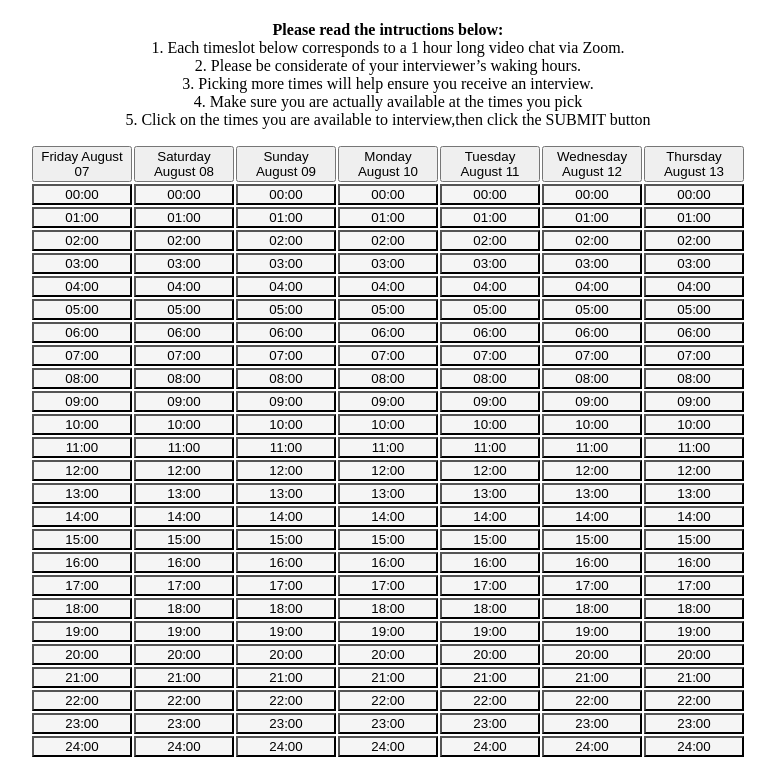
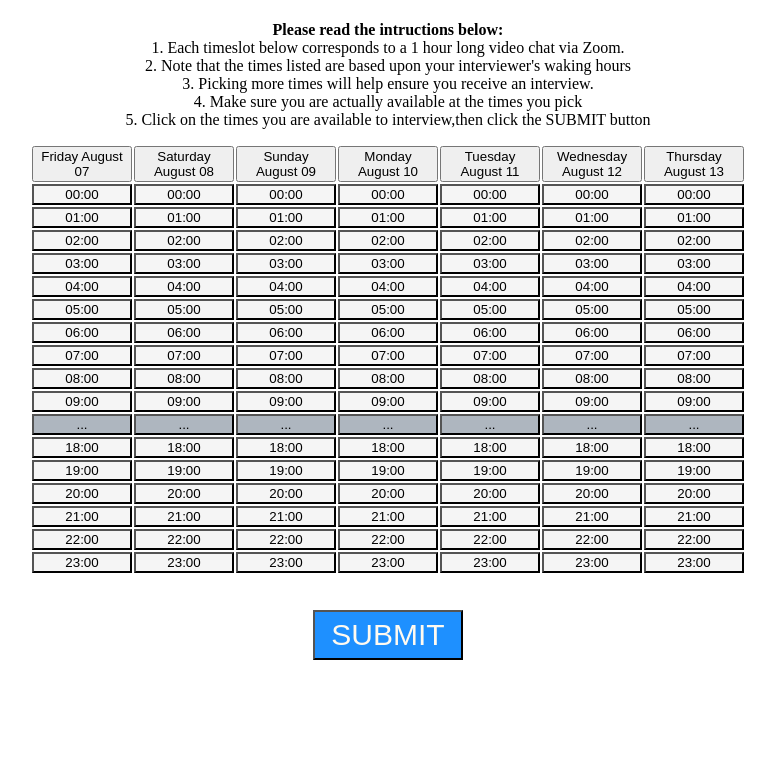
Before and after one commit to gregorypsmith/alariss-scheduler-demo, a Flask app: page /candidate_scheduler in a window 1280 px wide. Shown: the part 45-812 px from the top of the page, without its empty margins (252-1027 px from the left). After the commit the page ends 705 px from the top, so only its background shows below. Run offline with Flask 2, Linux system fonts and the light colour scheme; some libraries are stand-ins or nearby versions.

Commit message:
minimal updates to stuff

```diff
--- a/scheduler_app/routes.py
+++ b/scheduler_app/routes.py
@@ -5,6 +5,7 @@ from flask import render_template, request, make_response, redirect, url_for
 from flask_mail import Message
 import os
 from flask import render_template
+import json
 
 admin_mail = os.environ.get('MAIL_USERNAME')
 
@@ -127,8 +128,11 @@ def candidate_scheduler():
 		candidate_time_info = 1 #will eventually be retrieved through the URL we sent, hardcoded for now
 		candidate_time_info = request.form['submit_times']
 		print(candidate_time_info)
+		as_dict = json.loads(candidate_time_info)
+		print(as_dict)
+		print(as_dict['timezone'])
 
-	return render_template('candidate_scheduler.html')
+	return render_template('candidate_scheduler.html', client_GMT_offput = -5, candidate_GMT_offset = 2)
 
 # schedule for client
 @app.route("/client_scheduler")
--- a/templates/candidate_scheduler.html
+++ b/templates/candidate_scheduler.html
@@ -13,7 +13,7 @@
 
     <div id="instructions">
         <p><b>Please read the intructions below:</b><br>1. Each timeslot below corresponds to a 1 hour long video chat via Zoom.<br>
-        2. Please be considerate of your interviewer’s waking hours.<br>
+        2. Note that the times listed are based upon your interviewer's waking hours<br>
         3. Picking more times will help ensure you receive an interview.<br>
         4. Make sure you are actually available at the times you pick <br>
         5. Click on the times you are available to interview,then click the SUBMIT button</p>
@@ -146,11 +146,15 @@ function makeRow(time, index){
     for (var i=0; i < 7; i++) {
       var cur_day_info = day_information[i];
       var selected_time = time + " on "+ cur_day_info["as_string_one_line"]
+      if(time == "..."){
+        $('.josh-class').append('<td>\n<button class="btn" style="width: 100px;background-color: #AEB6BF;" > ... </button></td>');
+      }
+      else{
       $('.josh-class').append('<td>\n<button class="btn" style="width: 100px; background-color: #F5F5F5;" onclick="update_selection(\''+selected_time+'\');"' +
        ' id ="'+selected_time+'">'+time.toString()+'</button></td>');
-
+      }
       // check index is counting correctly
-      console.log(index);
+      // console.log(index);
     }
 
     $('.josh-class').append('</div>');
@@ -161,9 +165,10 @@ function init_table(){
 
 day_information = get_info_for_next_n_days(7)
 console.log(day_information)
-var times = ["00:00", "01:00", "02:00", "03:00", "04:00", "05:00","06:00", "07:00", "08:00", "09:00", "10:00", "11:00", "12:00", "13:00",
-                 "14:00", "15:00", "16:00", "17:00", "18:00", "19:00", "20:00", "21:00", "22:00", "23:00", "24:00"];
 
+client_GMT_offset =12
+candidate_GMT_offset = 0
+times = get_acceptable_times(client_GMT_offset, candidate_GMT_offset)
 // $('.josh-class').append('<table>');
 $('.josh-class').append('<tr>');
 $('.josh-class').append('<div class="btn-group" role="group" aria-label="First group">');
@@ -180,6 +185,51 @@ times.forEach(makeRow);
 // $('.josh-class').append('</table>');
 }
 
+function get_acceptable_times(client_GMT_offset, candidate_GMT_offset){
+    var diff = candidate_GMT_offset - client_GMT_offset
+    var times = []
+    for(var i=30; i < 46; i++) {
+        // console.log("fuck fuck fuck a duck")
+        var num = (i + diff) % 24
+        // console.log(num)
+        // console.log("div 10 is")
+        // console.log(Math.floor(num/10))
+        // console.log("\n\n")
+
+        times.push(num)
+    }
+    return convert_to_str_array(times)
+
+}
+
+
+
+function convert_to_str_array(times){
+    var ret_str_array = []
+    times = times.sort(function(a, b) {
+                  return a - b;
+                });
+    console.log("fuckery")
+    console.log(times)
+    var prev = times[0]
+    for(var i=0; i < times.length; i++) {
+        var num_as_str = ""
+        var num = times[i]
+        if(num - prev > 1){
+            ret_str_array.push("...")
+        }
+        if(Math.floor(num/10) == 0){
+            num_as_str = "0"+num.toString()+":00"
+        }else{
+            num_as_str = num.toString()+":00"
+        }
+        ret_str_array.push(num_as_str)
+        prev = num
+    }
+    return ret_str_array
+
+}
+
 init_table()
 
 </script>
```
